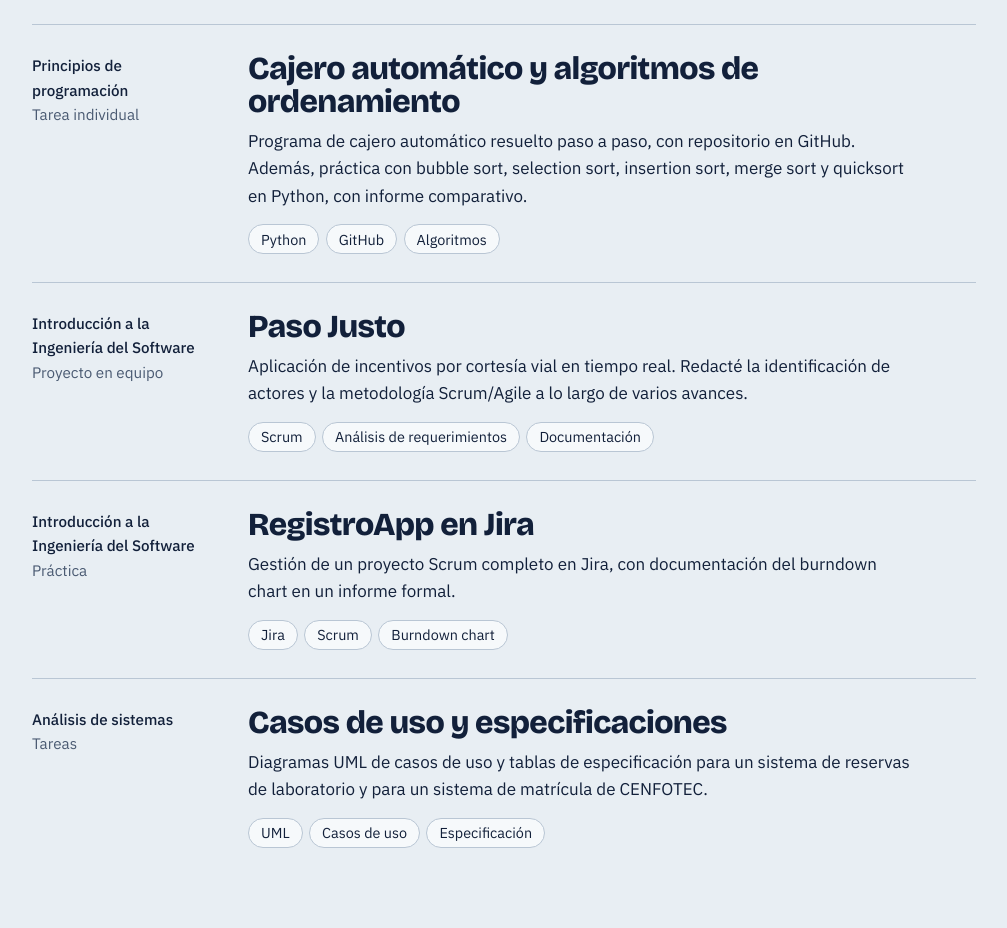
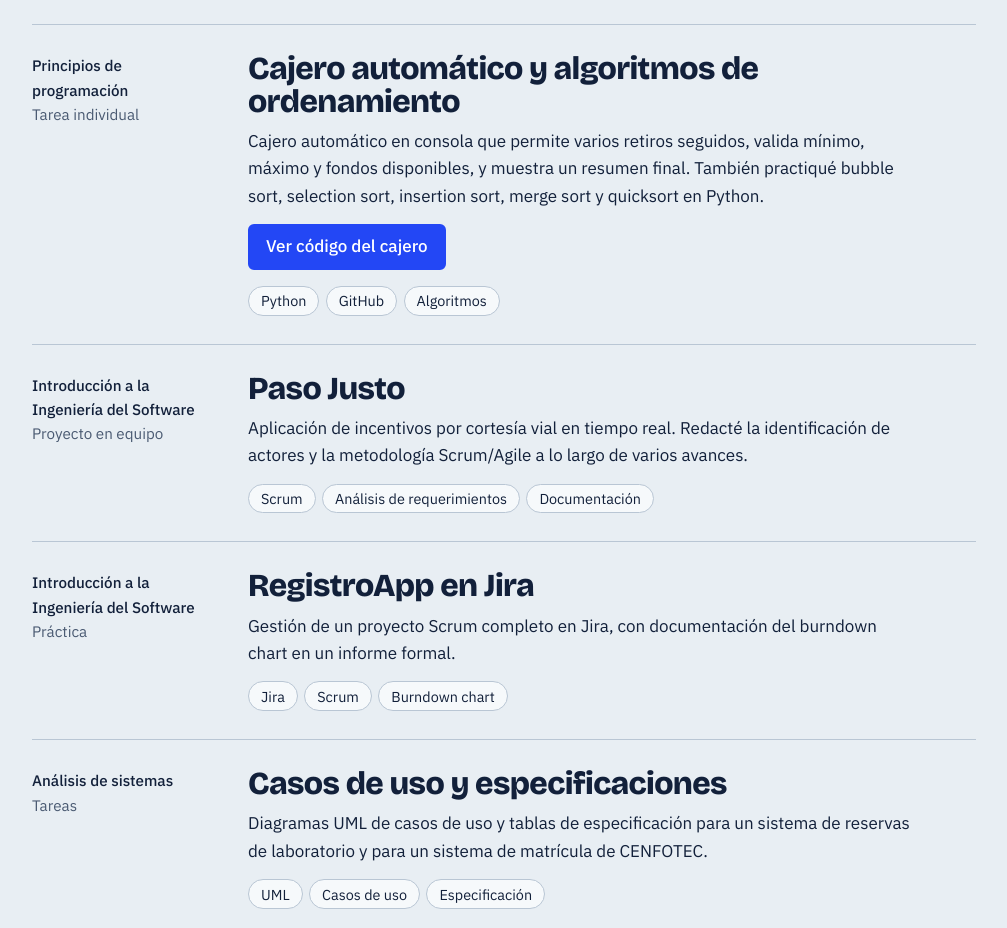
Before and after one commit to julian26-salazar04/julian26-salazar04.github-io, a plain HTML site: page index.html in a window 1280 px wide. Shown: the part 1480-2408 px from the top of the page, without its empty margins (136-1143 px from the left). Drawn offline with nearby package versions, Linux system fonts and the light colour scheme.

Commit message:
Update index.html

```diff
--- a/index.html
+++ b/index.html
@@ -98,7 +98,8 @@ footer{padding:2.5rem 0 3rem;color:var(--muted);font-size:.95rem}
     <div class="meta"><b>Principios de programación</b>Tarea individual</div>
     <div>
       <h3>Cajero automático y algoritmos de ordenamiento</h3>
-      <p>Programa de cajero automático resuelto paso a paso, con repositorio en GitHub. Además, práctica con bubble sort, selection sort, insertion sort, merge sort y quicksort en Python, con informe comparativo.</p>
+      <p>Cajero automático en consola que permite varios retiros seguidos, valida mínimo, máximo y fondos disponibles, y muestra un resumen final. También practiqué bubble sort, selection sort, insertion sort, merge sort y quicksort en Python.</p>
+      <div class="links"><a class="primary" href="https://github.com/julian26-salazar04/julian26-salazar04.github.io/tree/main/python/cajero-automatico">Ver código del cajero</a></div>
       <ul class="tags"><li>Python</li><li>GitHub</li><li>Algoritmos</li></ul>
     </div>
   </article>
```
